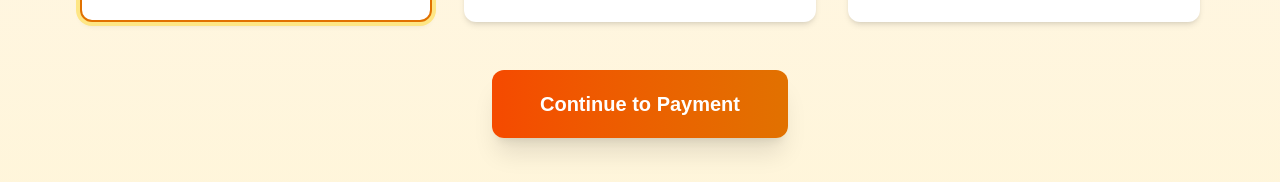
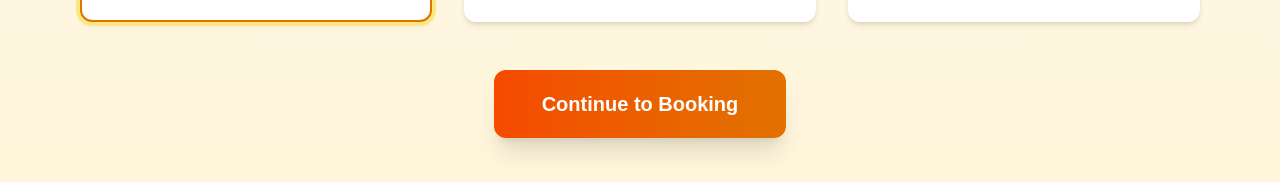
Before and after one commit to alyssa-dannielle/tairot, a Next.js app: page / in a window 1280 px wide. Both pictures are taken after a click on the element 256 px from the left and 1711 px from the top of the page. Shown: the part 1926-2108 px from the top of the page. Built offline with nearby package versions, Linux system fonts and the light colour scheme.

Commit message:
UPDATE payment to booking

```diff
--- a/app/page.js
+++ b/app/page.js
@@ -206,7 +206,7 @@ export default function TairotLanding() {
               onClick={handleContinue}
               className="px-12 py-5 bg-gradient-to-r from-orange-600 to-amber-600 text-white rounded-xl font-bold text-xl hover:from-orange-700 hover:to-amber-700 transition shadow-xl hover:shadow-2xl"
             >
-              Continue to Payment
+              Continue to Booking
             </button>
           </div>
         )}
```
